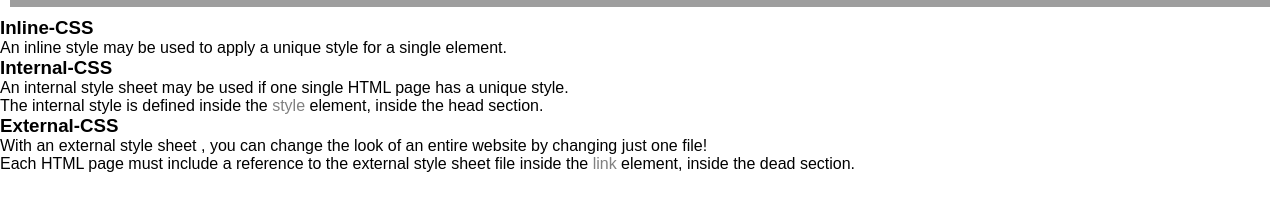
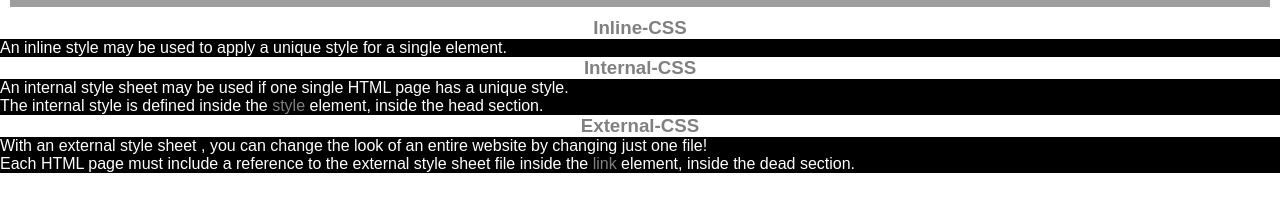
Before and after one commit to Altakrim/Day_2--CSS, a plain HTML site: page index.html in a window 1280 px wide. Shown: the part 114-326 px from the top of the page. Drawn offline with Linux system fonts and the light colour scheme; grey boxes are pictures that could not be loaded.

Commit message:
added the first blog

```diff
--- a/style.css
+++ b/style.css
@@ -12,3 +12,16 @@ header  {
 h1 {
     color : gray;
 }
+h3 {
+    text-align: center;
+    color : grey
+}
+p {
+    background-color: black;
+    color :white;
+}
+
+div {
+    border :2 solid blueviolet;
+    border-radius: 5px;
+}
```
